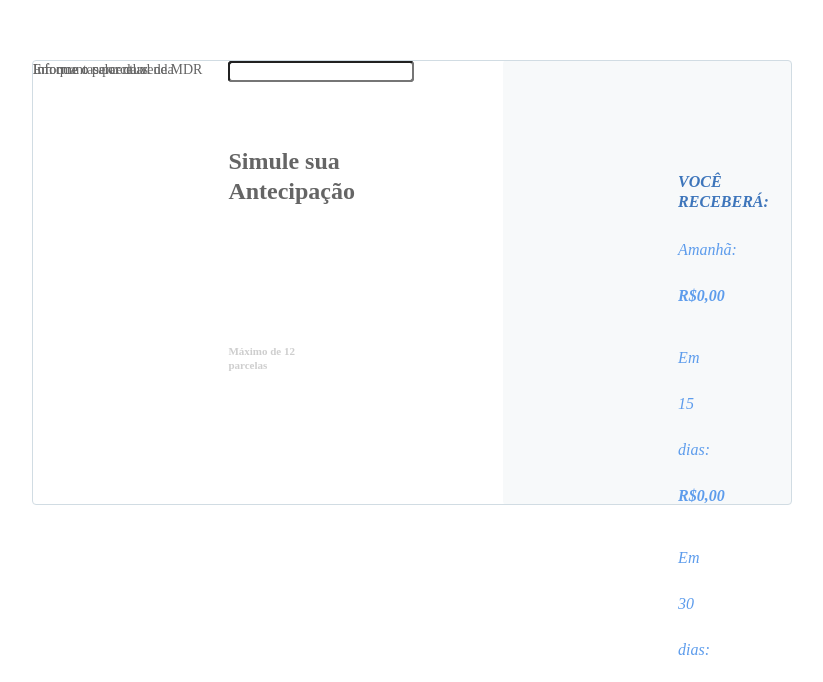
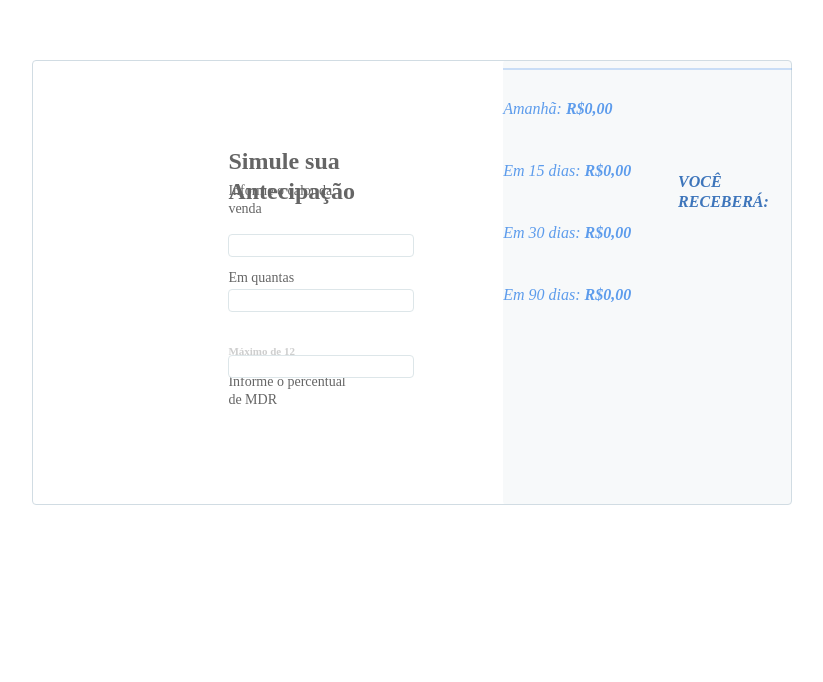
Before and after one commit to raquelnogueira/CalculadoraHash, a React (Create React App) app in the folder calculadora/: page / in a window 1280 px wide. Shown: the part 118-800 px from the top of the page, without its empty margins (228-1051 px from the left). Built offline with nearby package versions, Linux system fonts and the light colour scheme.

Commit message:
Alterações de layout para ficar de acordo com o protótipo

```diff
--- a/calculadora/src/App.css
+++ b/calculadora/src/App.css
@@ -1,8 +1,10 @@
 .container{
-  display: flex;
+  display: inline;
 }
 
 .containerForm {
+  /* max-width: 608px;
+  max-height: 389px; */
   position: absolute;
 	left: 20.31%;
 	right: 20.31%;
@@ -21,7 +23,6 @@ h1 {
 	left: 25.78%;
   right: 49.8%;
   top: calc(50% - 30px/2 - 138px);
-
 	font-family: Source Sans Pro;
 	font-style: normal;
 	font-weight: bold;
@@ -34,6 +35,7 @@ h1 {
 
 label {
   position: absolute;
+  left: 25.78%;
 	height: 18px;
 	font-family: Source Sans Pro;
 	font-style: normal;
@@ -47,19 +49,16 @@ label {
 }
 
 .labelValor{
-	left: 25.78%;
 	right: 59.18%;
   top: calc(50% - 18px/2 - 92px);
 }
 
 .labelParcelas{
-	left: 25.78%;
 	right: 61.52%;
   top: calc(50% - 18px/2 - 5px);
 }
 
 .labelPercentual{
-	left: 25.78%;
 	right: 56.74%;
   top: calc(50% - 18px/2 + 99px);
 
@@ -76,7 +75,7 @@ input{
 	left: 25.78%;
   right: 49.71%;
 	background: #FFFFFF;
-
+  border: 1px solid #DDE6E9;
   box-sizing: border-box;
   border-radius: 4px;
 }
@@ -125,7 +124,6 @@ input{
 }
 
 .resultadoTitulo{
-	position: absolute;
 	height: 20px;
 	left: 60.55%;
 	right: 28.03%;
@@ -140,19 +138,16 @@ input{
 }
 
 hr {
-	position: absolute;
 	left: 60.55%;
 	right: 23.73%;
 	top: 37.57%;
 	bottom: 62.14%;
-
 	mix-blend-mode: normal;
 	opacity: 0.3;
-	border: 1px solid #5D9CEC;
+	border: 0.1px solid #5D9CEC;
 }
 
 .resultText{
-	position: absolute;
 	height: 184px;
 	left: 60.55%;
 	right: 27.05%;
--- a/calculadora/src/App.js
+++ b/calculadora/src/App.js
@@ -19,6 +19,7 @@ function App() {
         </div>
         <div className="containerResult">
         <label name="resultadoTitulo" id="resultadoTitulo" className="resultadoTitulo">VOCÊ RECEBERÁ:</label>
+        <hr></hr>
           <div className="resultText">
             <P pContent="Amanhã: " pValor="R$0,00"></P>
             <P pContent="Em 15 dias: " pValor="R$0,00"></P>
--- a/calculadora/src/components/form/index.js
+++ b/calculadora/src/components/form/index.js
@@ -2,13 +2,13 @@ import React from 'react';
 
 export const Label = props => {
     return(
-        <label for="{props.valor}" name="{props.valor}" id="{props.valor}">{props.labelContent}</label>
+        <label for={props.valor} name={props.valor} id={props.valor} className={props.className}>{props.labelContent}</label>
     )
 }
 
 export const Input = props => {
     return(
-        <input type="{props.type}" name="{props.valor}" id="{props.valor}" required></input>
+        <input type={props.type} name={props.valor} id={props.valor} className={props.className} required></input>
     )
 }
 
```
Also changed, not shown: 1 other file (tests, documents, lock files or other folders). Lines whose indentation alone changed are shown as unchanged.
